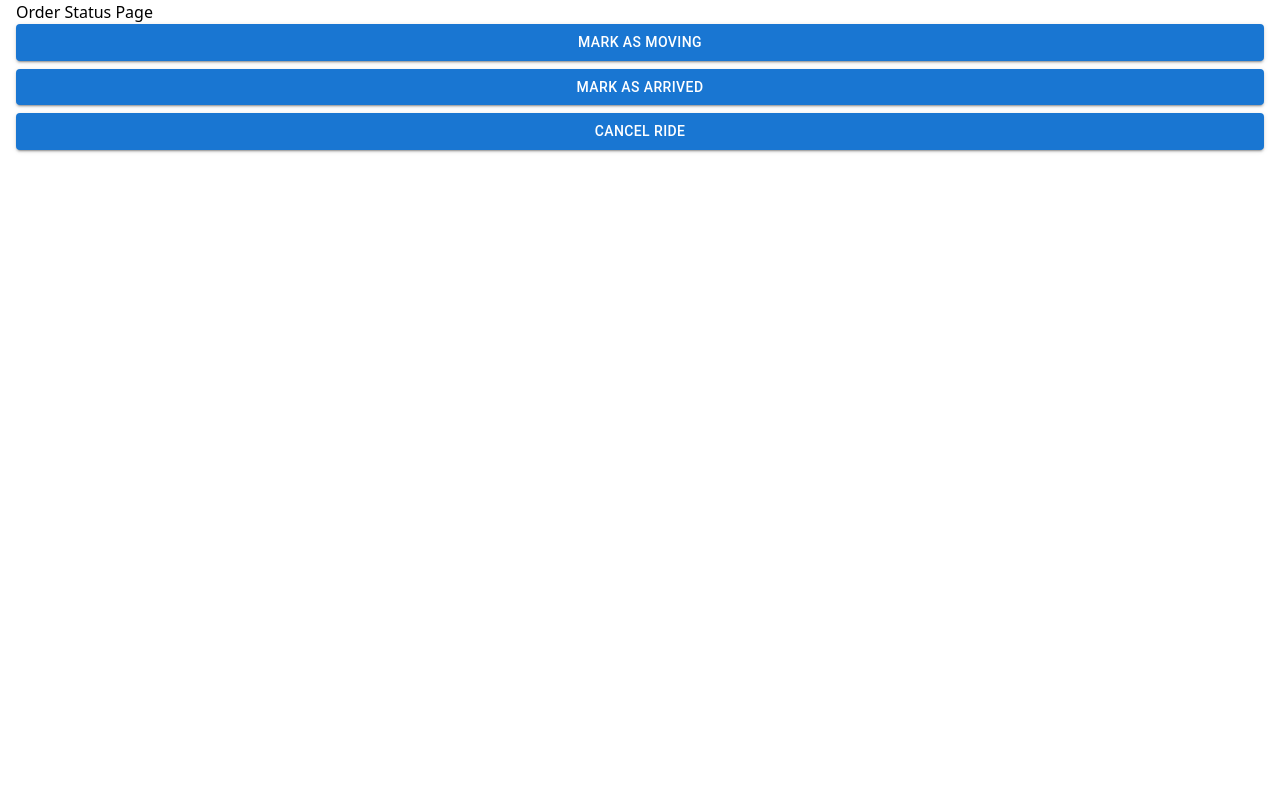
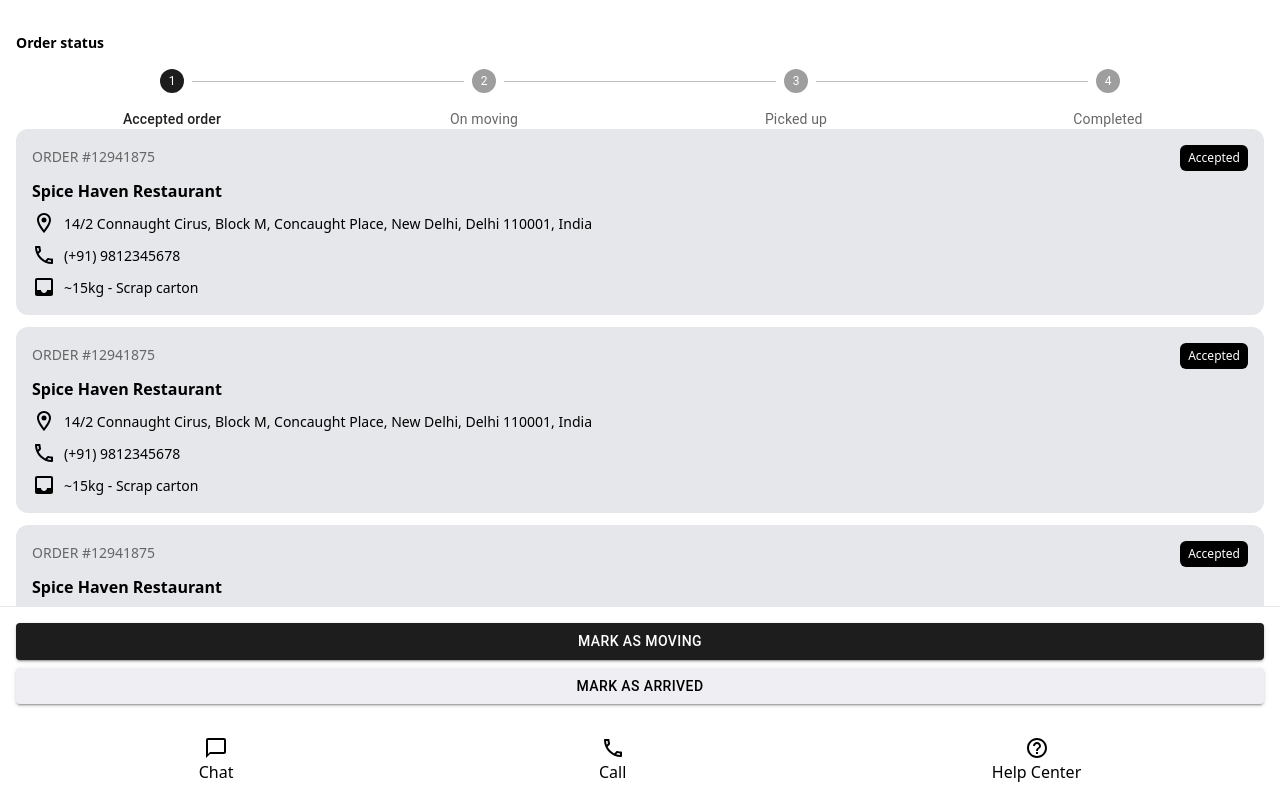
Before and after one commit to hoandk203/F8_Final_Project, a Next.js app in the folder web/: page /order-status in a window 1280 px wide. Built offline with nearby package versions, Linux system fonts and the light colour scheme.

Commit message:
order status page

```diff
--- a/web/src/app/(page)/order-status/page.tsx
+++ b/web/src/app/(page)/order-status/page.tsx
@@ -1,15 +1,31 @@
 import CustomButton from "@/components/CustomButton";
+import Contact from "@/components/Contact";
+import StepperOrder from "@/components/StepperOrder";
+import OrderInfo from "@/components/OrderInfo";
+
 
 const OrderStatusPage = () => {
     return (
         <>
-            <div className="container mx-auto">
-                <div className="px-4">
-                    <h1>Order Status Page</h1>
-                    <div className="flex flex-col gap-y-2">
-                        <CustomButton label={"Mark as moving"} focus={true}/>
-                        <CustomButton label={"Mark as arrived"} focus={false}/>
-                        <CustomButton label={"Cancel ride"} focus={false}/>
+            <div className="container mx-auto h-screen">
+                <div className="px-4 pt-8 text-[14px] h-full pb-[250px]">
+                    <h1 className="font-bold mb-4">Order status</h1>
+                    <StepperOrder/>
+                    <div className="flex flex-col gap-y-3 h-full pb-[120px] overflow-y-auto">
+                        <OrderInfo type="accepted"/>
+                        <OrderInfo type="accepted"/>
+                        <OrderInfo type="accepted"/>
+                    </div>
+                </div>
+
+                <div className="bg-white fixed bottom-0 left-0 right-0 px-4 py-4 border-t">
+                    <div className="flex flex-col gap-y-8">
+                        <div className="flex flex-col gap-y-2">
+                            <CustomButton label={"Mark as moving"} variant="dark" size="medium"/>
+                            <CustomButton label={"Mark as arrived"} variant="light" size="medium"/>
+                            {/* <CustomButton label={"Cancel ride"} variant="light" size="medium"/> */}
+                        </div>
+                        <Contact/>
                     </div>
                 </div>
             </div>
--- a/web/src/app/page.tsx
+++ b/web/src/app/page.tsx
@@ -11,7 +11,7 @@ export default function Home() {
                         <h1 className="text-2xl mb-1">Welcome, Driver</h1>
                         <p className="text-[#666]">Statistics from October, 2024</p>
                     </div>
-                    <Statistics data={{}}/>
+                    <Statistics/>
                     <div className="text-[14px]">
                         <span>72.894 INR</span>
                         <span className="text-[#666] mx-2">available to withdraw</span>
--- /dev/null
+++ b/web/src/components/Contact.tsx
@@ -0,0 +1,27 @@
+"use client"
+
+import React from "react";
+import PhoneOutlinedIcon from '@mui/icons-material/PhoneOutlined';
+import ChatBubbleOutlineIcon from '@mui/icons-material/ChatBubbleOutline';
+import HelpOutlineIcon from '@mui/icons-material/HelpOutline';
+
+const Contact = () => {
+    return (
+        <div className="flex justify-around items-center">
+            <button className="flex flex-col items-center" onClick={() => {console.log(1)}}>
+                <ChatBubbleOutlineIcon/>
+                <p>Chat</p>
+            </button>
+            <button className="flex flex-col items-center">
+                <PhoneOutlinedIcon/>
+                <p>Call</p>
+            </button>
+            <button className="flex flex-col items-center">
+                <HelpOutlineIcon/>
+                <p>Help Center</p>
+            </button>
+        </div>
+    )
+}
+
+export default Contact
--- a/web/src/components/CustomButton.tsx
+++ b/web/src/components/CustomButton.tsx
@@ -3,12 +3,25 @@ import {Button} from '@mui/material';
 
 interface CustomButtonProps {
     label: string,
-    focus: boolean
+    variant?: 'dark' | 'light',
+    size?: "small" | "medium" | "large"
 }
 
-const CustomButton: React.FC<CustomButtonProps> = ({label, focus}) => {
+const CustomButton: React.FC<CustomButtonProps> = ({label, variant= "dark", size}) => {
+    const buttonStyles = {
+        dark: {
+            backgroundColor: "#1d1d1d",
+        },
+        light: {
+            backgroundColor: "#efeef3",
+            color: "black",
+        },
+    }
+
     return (
-        <Button variant="contained" className={focus ? "bg-zinc-900 text-white" : "bg-gray-200 text-black"}>
+        <Button variant="contained"
+                sx={buttonStyles[variant]}
+                size={size}>
             {label}
         </Button>
     );
--- a/web/src/components/OrderInfo.tsx
+++ b/web/src/components/OrderInfo.tsx
@@ -10,16 +10,24 @@ interface OrderInfoProps {
 const OrderInfo: React.FC<OrderInfoProps> = ({type}) => {
     return (
         <div className="bg-gray-200 rounded-xl p-4">
+
+            {type === "waiting" ?
                 <div className="flex justify-between items-center mb-2">
                     <div>
                         <div className="text-[#666] uppercase mb-1">Order #12941875</div>
-                    <span
-                        className="inline-block bg-black px-2 py-1 text-[12px] text-white rounded-md capitalize">{type}</span>
+                        <span className="inline-block bg-black px-2 py-1 text-[12px] text-white rounded-md capitalize">{type}</span>
                     </div>
                     <div>
                         <span className="text-xl font-bold">04:54</span> left
                     </div>
                 </div>
+                :
+                <div className="flex justify-between items-center mb-2">
+                    <div className="text-[#666] uppercase mb-1">Order #12941875</div>
+                    <span className="inline-block bg-black px-2 py-1 text-[12px] text-white rounded-md capitalize">{type}</span>
+                </div>
+            }
+
             <div className="flex flex-col gap-2">
                 <h3 className="capitalize text-[16px] font-bold">Spice Haven Restaurant</h3>
                 <div className="flex gap-2 items-center">
--- /dev/null
+++ b/web/src/components/StepperOrder.tsx
@@ -0,0 +1,43 @@
+"use client"
+
+import {useState} from 'react';
+import {Stepper, Step, StepButton} from '@mui/material';
+
+const steps = [
+    'Accepted order',
+    'On moving',
+    'Picked up',
+    'Completed',
+  ];
+
+const StepperOrder = () => {
+    const [activeStep, setActiveStep] = useState(0);
+
+    const handleStep = (step: number) => () => {
+        setActiveStep(step);
+    };
+
+    return (
+        <div>
+            <Stepper activeStep={activeStep} alternativeLabel
+                sx={{
+                    '& .MuiStepIcon-root.Mui-active': {
+                        color: '#1d1d1d',
+                    },
+                    '& .MuiStepIcon-root.Mui-completed': {
+                        color: '#1d1d1d',
+                    },
+                }}
+            >
+                    {steps.map((label) => {
+                        return (
+                            <Step key={label}>
+                                <StepButton>{label}</StepButton>
+                            </Step>
+                    )})}
+            </Stepper>
+        </div>
+    )
+}
+
+export default StepperOrder
```
Lines whose indentation alone changed are shown as unchanged.
